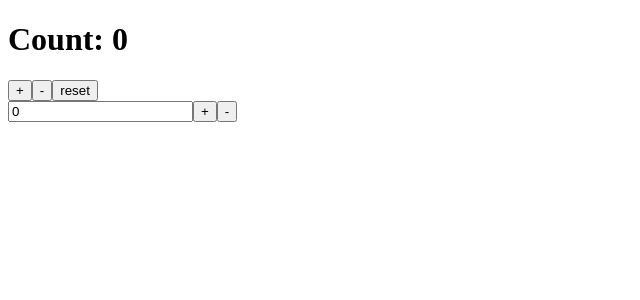
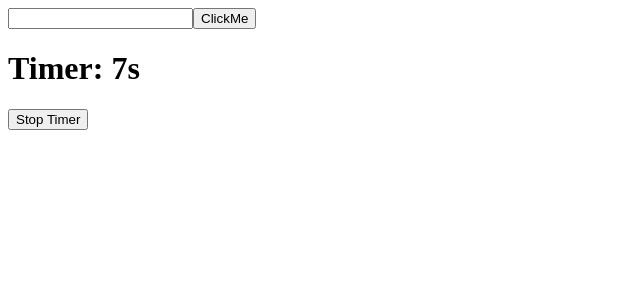
Before and after one commit to msaimnaveed2005/react-demos, a React (Vite) app: page / in a window 1280 px wide. Shown: the top 300 px of the page, without its empty margins (0-640 px from the left). Built offline with nearby package versions, Linux system fonts and the light colour scheme.

Commit message:
Complete Task 13: Using useRef in React

```diff
--- a/src/App.jsx
+++ b/src/App.jsx
@@ -1,10 +1,13 @@
-import Counter from "./components/Counter"
+import FocusInput from "./components/FocusInput"
+import Timer from "./components/Timer"
 
 const App = () => {
   return (
-    <Counter/>
-
-    )
+    <>
+      <FocusInput />
+      <Timer />
+    </>
+  )
 }
 
 export default App
--- /dev/null
+++ b/src/components/FocusInput.jsx
@@ -0,0 +1,19 @@
+import React, { useRef } from 'react'
+
+const FocusInput = () => {
+
+
+    const inputElement=useRef(null);
+    const focusInput=()=>
+    {
+        inputElement.current.focus();
+    }
+  return (
+    <div>
+        <input type='text' ref={inputElement}/>
+        <button onClick={()=>focusInput()}>ClickMe</button>
+    </div>
+  )
+}
+
+export default FocusInput
--- /dev/null
+++ b/src/components/Timer.jsx
@@ -0,0 +1,25 @@
+import React, { useEffect, useRef, useState } from 'react'
+
+const Timer = () => {
+  const [seconds, setSeconds] = useState(0)
+  const intervalRef = useRef(null)
+
+  useEffect(() => {
+    intervalRef.current = setInterval(() => {
+      setSeconds((prevSeconds) => prevSeconds + 1)
+    }, 1000)
+
+    return () => {
+      if (intervalRef.current) {
+        clearInterval(intervalRef.current)
+      }
+    }
+  }, [])
+
+  return <div>
+    <h1>Timer: {seconds}s</h1>
+    <button onClick={()=>clearInterval(intervalRef.current)}>Stop Timer</button>
+    </div>
+}
+
+export default Timer
```
Also changed, not shown: src/task12/Counter.jsx (renamed from src/components/Counter.jsx), src/task12/counterReducer.jsx (renamed from src/components/counterReducer.jsx).
